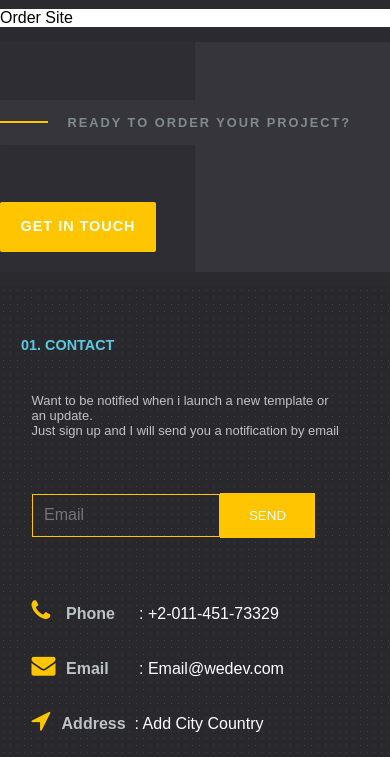
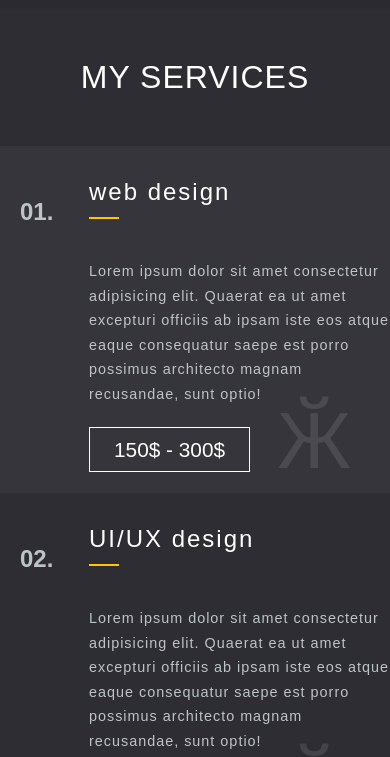
Before and after one commit to moaelkady/PSG-Theme-A-Pug-Sass-and-Gulp-Project, a website: page stage/html/order.pug in a window 390 px wide. Shown: the part 71-828 px from the top of the page. Drawn offline with nearby package versions, Linux system fonts and the light colour scheme; files that its build step writes are made by us from their sources; files whose address does not match are found by name.

Commit message:
edits to portfolio and added prices page for large and small screens

```diff
--- a/stage/css/sass/pages/_order.scss
+++ b/stage/css/sass/pages/_order.scss
@@ -0,0 +1,145 @@
+.page {
+  .page-content {
+    .order-view {
+      .container {
+        display: flex;
+        .container-img-coulmn {
+          &:hover .container-img {
+            filter: grayscale(1);
+          }
+          .container-img {
+            width: 100%;
+            overflow: hidden;
+            margin-bottom: -4px;
+            &:hover {
+              filter: grayscale(0);
+            }
+            img {
+              &:hover {
+                scale: 1.1;
+              }
+            }
+          }
+        }
+        .container-desc-coulmn {
+          background-color: $flatDark;
+          color: $flatWhite;
+          .container-price-box:nth-child(2),
+          .container-price-box:nth-child(4) {
+            background-color: $flatDarkAlt;
+          }
+          .container-price-box:nth-child(1),
+          .container-price-box:nth-child(3),
+          .container-price-box:nth-child(5) {
+            background-color: $flatDark;
+          }
+          .container-heading {
+            height: 14%;
+            h1 {
+              padding: 70px 13%;
+              text-transform: uppercase;
+              font-size: 2.2em;
+              font-weight: 100;
+              letter-spacing: 1px;
+              color: $flatWhite;
+            }
+          }
+          .container-price-box {
+            height: 21.5%;
+            display: flex;
+            padding: 3.33% 5px;
+            line-height: 1.3;
+            position: relative;
+            &::after {
+              content: " \04C1";
+              position: absolute;
+              right: 10%;
+              bottom: 0%;
+              font-size: 5em;
+              opacity: 0.1;
+            }
+            .number {
+              padding: 20px;
+              span {
+                font-weight: bolder;
+                font-size: 1.5em;
+                color: $flatSilver;
+              }
+            }
+            .desc {
+              margin-left: 4%;
+              h3 {
+                font-size: 2em;
+                margin-bottom: 20px;
+                font-weight: 100;
+                letter-spacing: 2px;
+                &::after {
+                  content: "";
+                  display: block;
+                  width: 10%;
+                  height: 2px;
+                  background-color: $primary;
+                  margin: 10px 0 40px;
+                }
+              }
+              p {
+                font-size: 0.9em;
+                font-weight: 400;
+                letter-spacing: 1px;
+                line-height: 1.7;
+                color: $flatSilver;
+                margin-bottom: 30px;
+              }
+              a {
+                text-decoration: none;
+                color: $flatWhite;
+                font-size: 1.3em;
+                font-weight: 400;
+                border: 1px solid $flatWhite;
+                padding: 10px 8%;
+                box-shadow: inset 0 0 0 0 $primary;
+                transition: ease-out 0.4s;
+                &:hover {
+                  box-shadow: inset 400px 0 0 0 $primary;
+                }
+              }
+            }
+          }
+        }
+      }
+    }
+  }
+}
+
+@media screen and (max-width: 768px) {
+  .page {
+    .page-content {
+      .order-view {
+        .container {
+          .container-img-coulmn {
+            display: none;
+          }
+          .container-desc-coulmn {
+            .container-heading {
+              height: auto;
+              h1 {
+                padding: 50px 0;
+                text-align: center;
+                font-size: 2em;
+              }
+            }
+            .container-price-box {
+              height: auto;
+              padding: 30px 0;
+              .desc {
+                h3 {
+                  font-size: 1.5em;
+                }
+              }
+            }
+          }
+        }
+      }
+    }
+  }
+}
--- a/stage/css/sass/pages/_portfolio.scss
+++ b/stage/css/sass/pages/_portfolio.scss
@@ -40,6 +40,7 @@
     &:hover {
       transform: scale(1.1);
     }
+
   }
 
   &__caption {
@@ -61,6 +62,21 @@
   }
 }
 
+.gallery__link:hover {
+  .gallery__caption {
+    top: 10%;
+    padding: 5px 1px;
+    &::after {
+      content: "Lorem ipsum dolor sit amet consectetur adipisicing elit. Quo asperiores temporibus nam.";
+      display: block;
+      position: absolute;
+      top: 25%;
+      margin-left: 10px;
+    }
+  }
+}
+
+
 @media screen and (max-width: 768px) {
   .page {
     .portfolio-view {
--- a/stage/html/contactus.pug
+++ b/stage/html/contactus.pug
@@ -12,7 +12,7 @@ html(lang="en")
             include pug/layout/header
             include pug/layout/sidebar
             .page-content
-                | Contact Us
+                include pug/components/contact
             include pug/layout/orderbanner
             include pug/layout/footer
             include pug/layout/rights
--- a/stage/html/order.pug
+++ b/stage/html/order.pug
@@ -12,7 +12,7 @@ html(lang="en")
             include pug/layout/header
             include pug/layout/sidebar
             .page-content
-                | Order Site
+                include pug/components/order
 
             include pug/layout/orderbanner
             include pug/layout/footer
--- /dev/null
+++ b/stage/html/pug/components/order.pug
@@ -0,0 +1,42 @@
+.order-view
+    .container
+        .container-img-coulmn
+            .container-img
+                img(src="src/300500.jpg" alt="")
+            .container-img
+                img(src="src/300300.jpg" alt="")
+            .container-img
+                img(src="src/300300.jpg" alt="")
+            .container-img
+                img(src="src/300300.jpg" alt="")
+        .container-desc-coulmn
+            .container-heading
+                h1 my services
+            .container-price-box
+                .number
+                    span 01.
+                .desc
+                    h3 web design
+                    p Lorem ipsum dolor sit amet consectetur adipisicing elit. Quaerat ea ut amet excepturi officiis ab ipsam iste eos atque eaque consequatur saepe est porro possimus architecto magnam recusandae, sunt optio!
+                    a(href='contactus.html') 150$ - 300$
+            .container-price-box
+                .number
+                    span 02.
+                .desc
+                    h3 UI/UX design
+                    p Lorem ipsum dolor sit amet consectetur adipisicing elit. Quaerat ea ut amet excepturi officiis ab ipsam iste eos atque eaque consequatur saepe est porro possimus architecto magnam recusandae, sunt optio!
+                    a(href='contactus.html') 150$ - 300$
+            .container-price-box
+                .number
+                    span 03.
+                .desc
+                    h3 Front End develope
+                    p Lorem ipsum dolor sit amet consectetur adipisicing elit. Quaerat ea ut amet excepturi officiis ab ipsam iste eos atque eaque consequatur saepe est porro possimus architecto magnam recusandae, sunt optio!
+                    a(href='contactus.html') 199$ - 399$
+            .container-price-box
+                .number
+                    span 04.
+                .desc
+                    h3 full package
+                    p Lorem ipsum dolor sit amet consectetur adipisicing elit. Quaerat ea ut amet excepturi officiis ab ipsam iste eos atque eaque consequatur saepe est porro possimus architecto magnam recusandae, sunt optio!
+                    a(href='contactus.html') Start from 300$
```
Also changed, not shown: dist/contactus.html, dist/css/main.css, dist/order.html, stage/html/pug/components/contact.pug (added), 1 other file.
